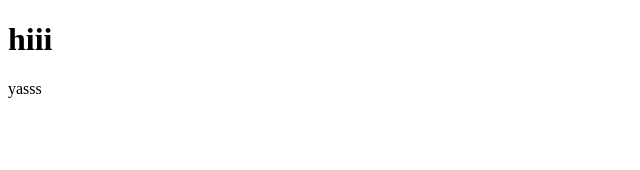
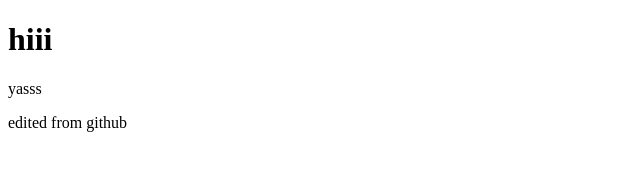
Before and after one commit to Prahalya22/gitFolder, a plain HTML site: page index.html in a window 1280 px wide. Shown: the whole page, without its empty margins (0-640 px from the left). Drawn offline with Linux system fonts and the light colour scheme.

Commit message:
Update index.html

```diff
--- a/index.html
+++ b/index.html
@@ -9,6 +9,6 @@
 <body>
       <h1>hiii</h1>
       <p>yasss</p>
-
+    <p>edited from github</p>
 </body>
 </html>
```
